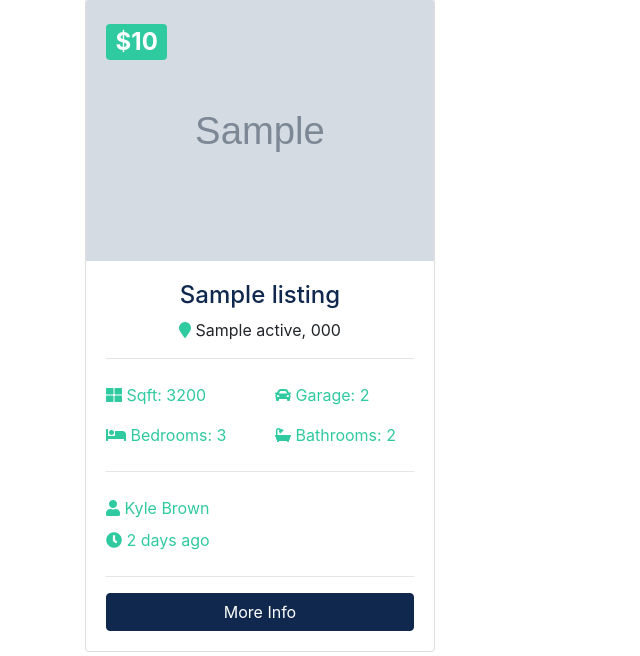
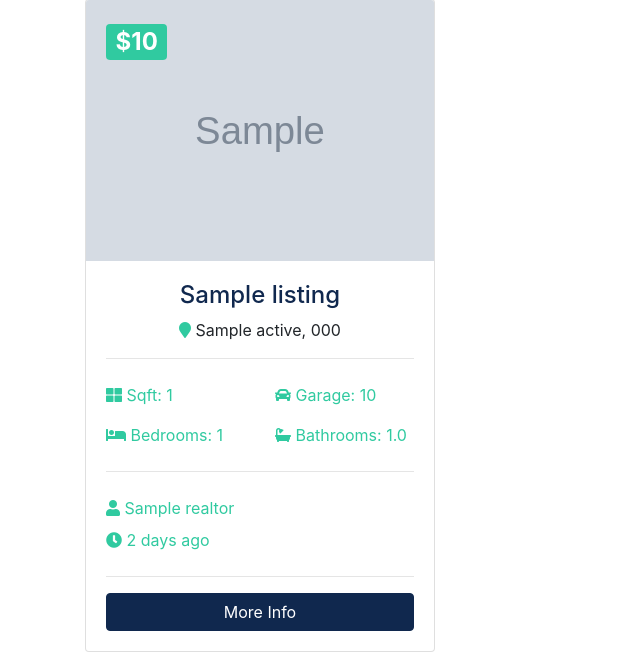
Before and after one commit to philrey12/bt-real-estate, a Django app: page /listings/ in a window 1280 px wide. Shown: the part 450-1106 px from the top of the page, without its empty margins (0-640 px from the left). Run offline with Django 4.2, Linux system fonts and the light colour scheme; tables that the repository leaves empty hold one stand-in row (values such as "Sample post"); grey boxes marked "Sample" are stand-in pictures; some libraries are stand-ins or nearby versions.

Commit message:
Update Listings Page

```diff
--- a/templates/listings/listings.html
+++ b/templates/listings/listings.html
@@ -53,24 +53,24 @@
                                 <hr>
                                 <div class="row py-2 text-secondary">
                                     <div class="col-6">
-                                        <i class="fas fa-th-large"></i> Sqft: 3200
+                                        <i class="fas fa-th-large"></i> Sqft: {{ listing.sqft }}
                                     </div>
                                     <div class="col-6">
-                                        <i class="fas fa-car"></i> Garage: 2
+                                        <i class="fas fa-car"></i> Garage: {{ listing.garage }}
                                     </div>
                                 </div>
                                 <div class="row py-2 text-secondary">
                                     <div class="col-6">
-                                        <i class="fas fa-bed"></i> Bedrooms: 3
+                                        <i class="fas fa-bed"></i> Bedrooms: {{ listing.bedrooms }}
                                     </div>
                                     <div class="col-6">
-                                        <i class="fas fa-bath"></i> Bathrooms: 2
+                                        <i class="fas fa-bath"></i> Bathrooms: {{ listing.bathrooms }}
                                     </div>
                                 </div>
                                 <hr>
                                 <div class="row py-2 text-secondary">
                                     <div class="col-12">
-                                        <i class="fas fa-user"></i> Kyle Brown
+                                        <i class="fas fa-user"></i> {{ listing.realtor }}
                                     </div>
                                 </div>
                                 <div class="row text-secondary pb-2">
```
